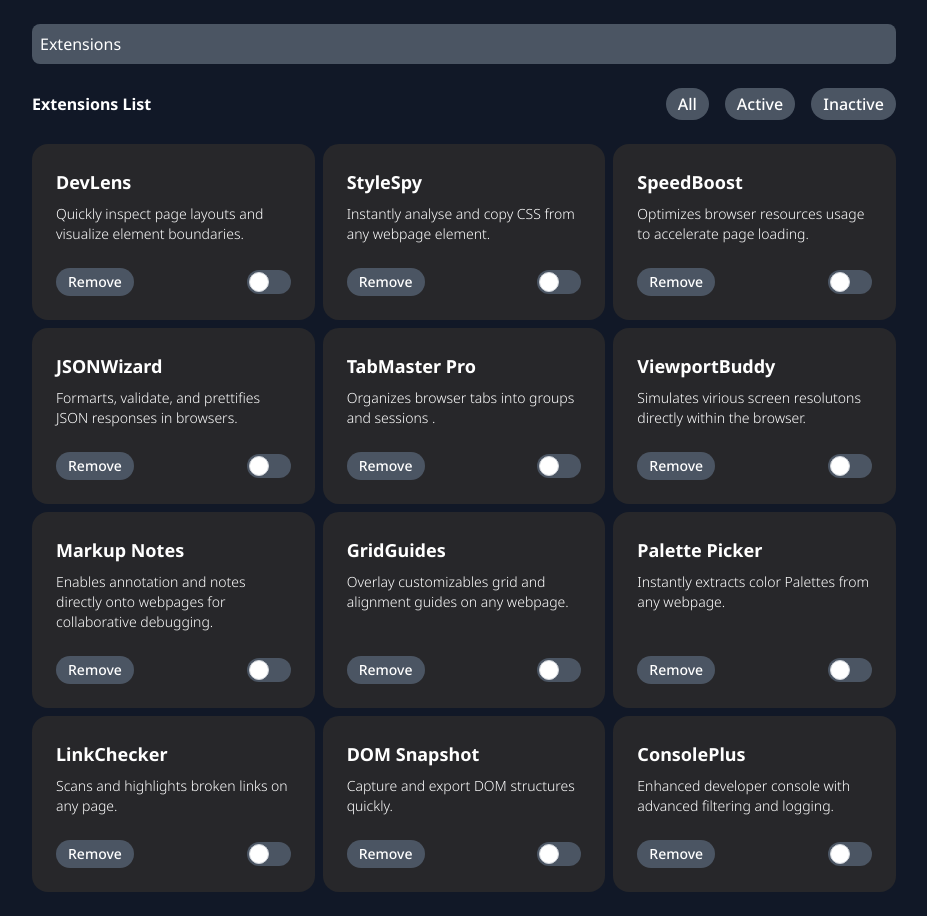
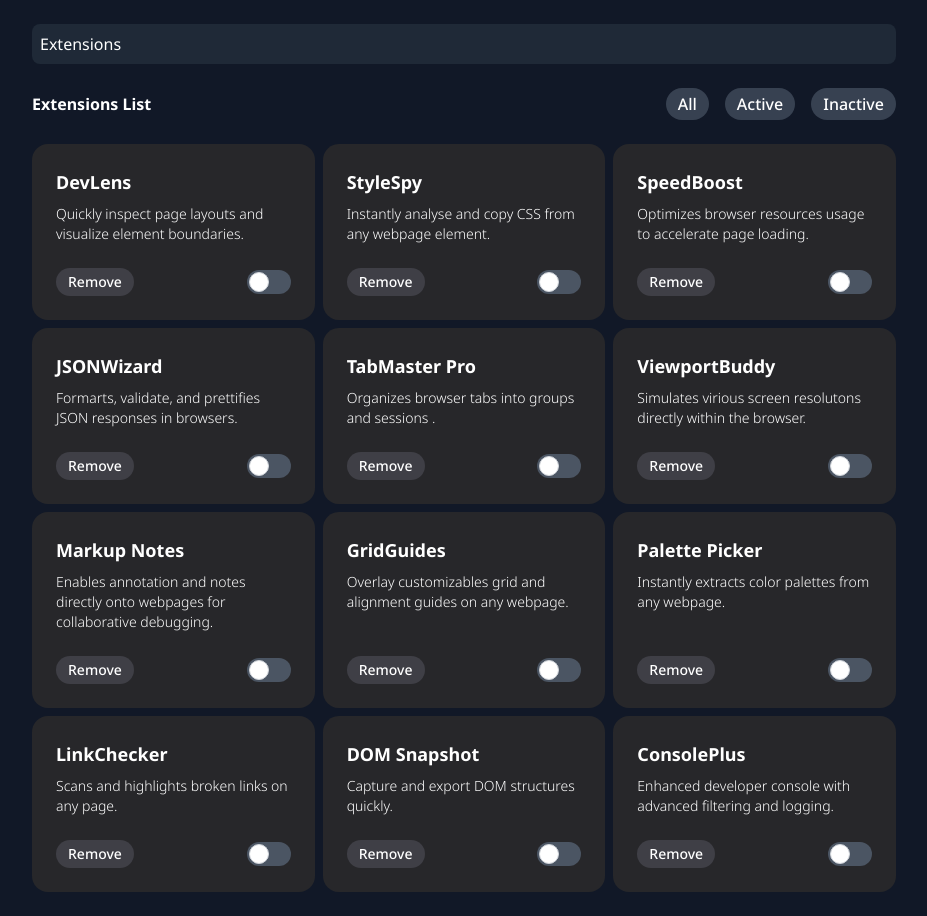
Before and after one commit to jojo-saturo/Browser, a plain HTML site: page index.html in a window 1280 px wide. Shown: the whole page, without its empty margins (176-1103 px from the left). Drawn offline with nearby package versions, Linux system fonts and the light colour scheme.

Commit message:
bg-color adjusted

```diff
--- a/index.html
+++ b/index.html
@@ -19,7 +19,7 @@
 <body class="min-h-screen p-6 font-notoSans text-white bg-gray-900">
   <!-- Header -->
    <div class="max-w-4xl mx-auto px-4">
-  <div class="w-full mb-6 p-2 bg-gray-600 rounded-lg">
+  <div class="w-full mb-6 p-2 bg-gray-800 rounded-lg">
     <h3>Extensions</h3>
   </div>
 
@@ -27,9 +27,9 @@
   <div class="flex flex-col sm:flex-row sm:items-center sm:justify-between mb-6">
     <h1 class="font-bold text-2xl sm:text-base">Extensions List</h1>
     <div class="flex gap-4 mt-4 sm:mt-0">
-      <button class="px-3 py-1 bg-gray-600 rounded-full font-medium hover:text-gray-800 hover:bg-red-600">All</button>
-      <button class="px-3 py-1 bg-gray-600 rounded-full font-medium hover:text-gray-800 hover:bg-red-600">Active</button>
-      <button class="px-3 py-1 bg-gray-600 rounded-full font-medium hover:text-gray-800 hover:bg-red-600">Inactive</button>
+      <button class="px-3 py-1 bg-gray-700 hove:bg-gray-600 rounded-full font-medium hover:text-gray-800 hover:bg-red-600">All</button>
+      <button class="px-3 py-1 bg-gray-700 hove:bg-gray-600 rounded-full font-medium hover:text-gray-800 hover:bg-red-600">Active</button>
+      <button class="px-3 py-1 bg-gray-700 hove:bg-gray-600 rounded-full font-medium hover:text-gray-800 hover:bg-red-600">Inactive</button>
     </div>
   </div>
 
@@ -40,7 +40,7 @@
         <p class="mb-6 font-light text-sm">Quickly inspect page layouts and visualize element boundaries.</p>
       </div>
       <div class="flex items-center justify-between">
-        <button class="px-3 py-1 bg-gray-600 rounded-full text-sm font-medium hover:text-gray-800 hover:bg-red-600">Remove</button>
+        <button class="px-3 py-1 bg-zinc-700 rounded-full text-sm font-medium hover:text-gray-800 hover:bg-red-600">Remove</button>
         <label class="relative inline-flex items-center cursor-pointer">
           <input type="checkbox" class="sr-only peer">
           <div class="w-11 h-6 bg-gray-600 peer-checked:bg-red-600 rounded-full transition-colors duration-300"></div>
@@ -54,7 +54,7 @@
         <p class="mb-6 font-light text-sm">Instantly analyse and copy CSS from any webpage element.</p>
       </div>
       <div class="flex items-center justify-between">
-        <button class="px-3 py-1 bg-gray-600 rounded-full text-sm font-medium hover:text-gray-800 hover:bg-red-600">Remove</button>
+        <button class="px-3 py-1 bg-zinc-700 rounded-full text-sm font-medium hover:text-gray-800 hover:bg-red-600">Remove</button>
         <label class="relative inline-flex items-center cursor-pointer">
           <input type="checkbox" class="sr-only peer">
           <div class="w-11 h-6 bg-gray-600 peer-checked:bg-red-600 rounded-full transition-colors duration-300"></div>
@@ -69,7 +69,7 @@
         <p class="mb-6 font-light text-sm">Optimizes browser resources usage to accelerate page loading.</p>
       </div>
       <div class="flex items-center justify-between">
-        <button class="px-3 py-1 bg-gray-600 rounded-full text-sm font-medium hover:text-gray-800 hover:bg-red-600">Remove</button>
+        <button class="px-3 py-1 bg-zinc-700 rounded-full text-sm font-medium hover:text-gray-800 hover:bg-red-600">Remove</button>
         <label class="relative inline-flex items-center cursor-pointer">
           <input type="checkbox" class="sr-only peer">
           <div class="w-11 h-6 bg-gray-600 peer-checked:bg-red-600 rounded-full transition-colors duration-300"></div>
@@ -84,7 +84,7 @@
         <p class="mb-6 font-light text-sm">Formarts, validate, and prettifies JSON responses in browsers.</p>
       </div>
       <div class="flex items-center justify-between">
-        <button class="px-3 py-1 bg-gray-600 rounded-full text-sm font-medium hover:text-gray-800 hover:bg-red-600">Remove</button>
+        <button class="px-3 py-1 bg-zinc-700 rounded-full text-sm font-medium hover:text-gray-800 hover:bg-red-600">Remove</button>
         <label class="relative inline-flex items-center cursor-pointer">
           <input type="checkbox" class="sr-only peer">
           <div class="w-11 h-6 bg-gray-600 peer-checked:bg-red-600 rounded-full transition-colors duration-300"></div>
@@ -99,7 +99,7 @@
         <p class="mb-6 font-light text-sm">Organizes browser tabs into groups and sessions .</p>
       </div>
       <div class="flex items-center justify-between">
-        <button class="px-3 py-1 bg-gray-600 rounded-full text-sm font-medium hover:text-gray-800 hover:bg-red-600">Remove</button>
+        <button class="px-3 py-1 bg-zinc-700 rounded-full text-sm font-medium hover:text-gray-800 hover:bg-red-600">Remove</button>
         <label class="relative inline-flex items-center cursor-pointer">
           <input type="checkbox" class="sr-only peer">
           <div class="w-11 h-6 bg-gray-600 peer-checked:bg-red-600 rounded-full transition-colors duration-300"></div>
@@ -114,7 +114,7 @@
         <p class="mb-6 font-light text-sm">Simulates virious screen resolutons directly within the browser.</p>
       </div>
       <div class="flex items-center justify-between">
-        <button class="px-3 py-1 bg-gray-600 rounded-full text-sm font-medium hover:text-gray-800 hover:bg-red-600">Remove</button>
+        <button class="px-3 py-1 bg-zinc-700 rounded-full text-sm font-medium hover:text-gray-800 hover:bg-red-600">Remove</button>
         <label class="relative inline-flex items-center cursor-pointer">
           <input type="checkbox" class="sr-only peer">
           <div class="w-11 h-6 bg-gray-600 peer-checked:bg-red-600 rounded-full transition-colors duration-300"></div>
@@ -129,7 +129,7 @@
         <p class="mb-6 font-light text-sm">Enables annotation and notes directly onto webpages for collaborative debugging.</p>
       </div>
       <div class="flex items-center justify-between">
-        <button class="px-3 py-1 bg-gray-600 rounded-full text-sm font-medium hover:text-gray-800 hover:bg-red-600">Remove</button>
+        <button class="px-3 py-1 bg-zinc-700 rounded-full text-sm font-medium hover:text-gray-800 hover:bg-red-600">Remove</button>
         <label class="relative inline-flex items-center cursor-pointer">
           <input type="checkbox" class="sr-only peer">
           <div class="w-11 h-6 bg-gray-600 peer-checked:bg-red-600 rounded-full transition-colors duration-300"></div>
@@ -144,7 +144,7 @@
         <p class="mb-6 font-light text-sm">Overlay customizables grid and alignment guides on any webpage.</p>
       </div>
       <div class="flex items-center justify-between">
-        <button class="px-3 py-1 bg-gray-600 rounded-full text-sm font-medium hover:text-gray-800 hover:bg-red-600">Remove</button>
+        <button class="px-3 py-1 bg-zinc-700 rounded-full text-sm font-medium hover:text-gray-800 hover:bg-red-600">Remove</button>
         <label class="relative inline-flex items-center cursor-pointer">
           <input type="checkbox" class="sr-only peer">
           <div class="w-11 h-6 bg-gray-600 peer-checked:bg-red-600 rounded-full transition-colors duration-300"></div>
@@ -156,10 +156,10 @@
     <div class="p-6 bg-zinc-800 rounded-2xl text-white flex flex-col justify-between">
       <div>
         <h1 class="mb-2 font-bold text-lg">Palette Picker</h1>
-        <p class="mb-6 font-light text-sm">Instantly extracts color Palettes from any webpage.</p>
+        <p class="mb-6 font-light text-sm">Instantly extracts color palettes from any webpage.</p>
       </div>
       <div class="flex items-center justify-between">
-        <button class="px-3 py-1 bg-gray-600 rounded-full text-sm font-medium hover:text-gray-800 hover:bg-red-600">Remove</button>
+        <button class="px-3 py-1 bg-zinc-700 rounded-full text-sm font-medium hover:text-gray-800 hover:bg-red-600">Remove</button>
         <label class="relative inline-flex items-center cursor-pointer">
           <input type="checkbox" class="sr-only peer">
           <div class="w-11 h-6 bg-gray-600 peer-checked:bg-red-600 rounded-full transition-colors duration-300"></div>
@@ -174,7 +174,7 @@
         <p class="mb-6 font-light text-sm">Scans and highlights broken links on any page.</p>
       </div>
       <div class="flex items-center justify-between">
-        <button class="px-3 py-1 bg-gray-600 rounded-full text-sm font-medium hover:text-gray-800 hover:bg-red-600">Remove</button>
+        <button class="px-3 py-1 bg-zinc-700 rounded-full text-sm font-medium hover:text-gray-800 hover:bg-red-600">Remove</button>
         <label class="relative inline-flex items-center cursor-pointer">
           <input type="checkbox" class="sr-only peer">
           <div class="w-11 h-6 bg-gray-600 peer-checked:bg-red-600 rounded-full transition-colors duration-300"></div>
@@ -189,7 +189,7 @@
         <p class="mb-6 font-light text-sm">Capture and export DOM structures quickly.</p>
       </div>
       <div class="flex items-center justify-between">
-        <button class="px-3 py-1 bg-gray-600 rounded-full text-sm font-medium hover:text-gray-800 hover:bg-red-600">Remove</button>
+        <button class="px-3 py-1 bg-zinc-700 rounded-full text-sm font-medium hover:text-gray-800 hover:bg-red-600">Remove</button>
         <label class="relative inline-flex items-center cursor-pointer">
           <input type="checkbox" class="sr-only peer">
           <div class="w-11 h-6 bg-gray-600 peer-checked:bg-red-600 rounded-full transition-colors duration-300"></div>
@@ -204,7 +204,7 @@
         <p class="mb-6 font-light text-sm">Enhanced developer console with advanced filtering and logging.</p>
       </div>
       <div class="flex items-center justify-between">
-        <button class="px-3 py-1 bg-gray-600 rounded-full text-sm font-medium hover:text-gray-800 hover:bg-red-600">Remove</button>
+        <button class="px-3 py-1 bg-zinc-700 rounded-full text-sm font-medium hover:text-gray-800 hover:bg-red-600">Remove</button>
         <label class="relative inline-flex items-center cursor-pointer">
           <input type="checkbox" class="sr-only peer">
           <div class="w-11 h-6 bg-gray-600 peer-checked:bg-red-600 rounded-full transition-colors duration-300"></div>
```
